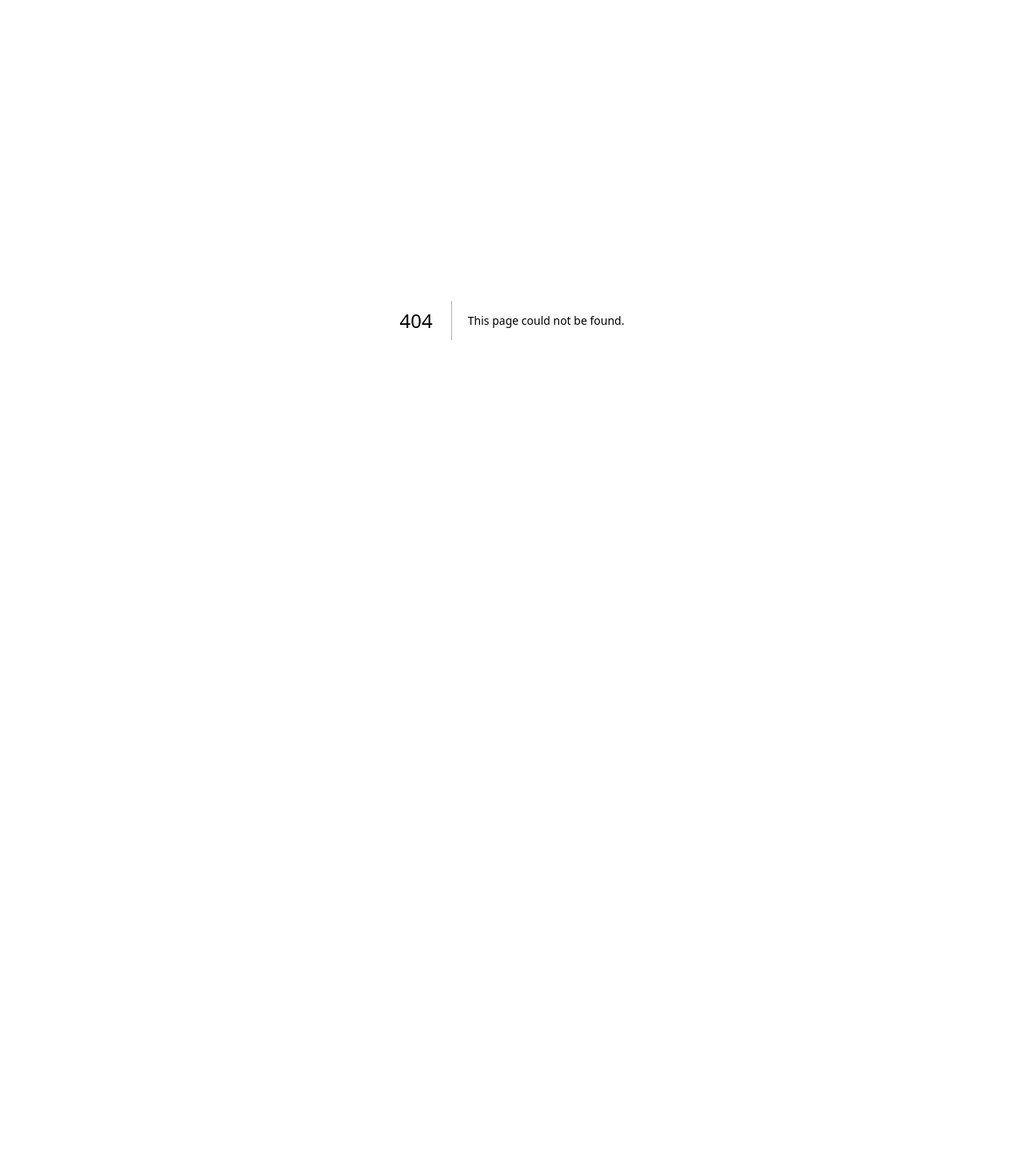
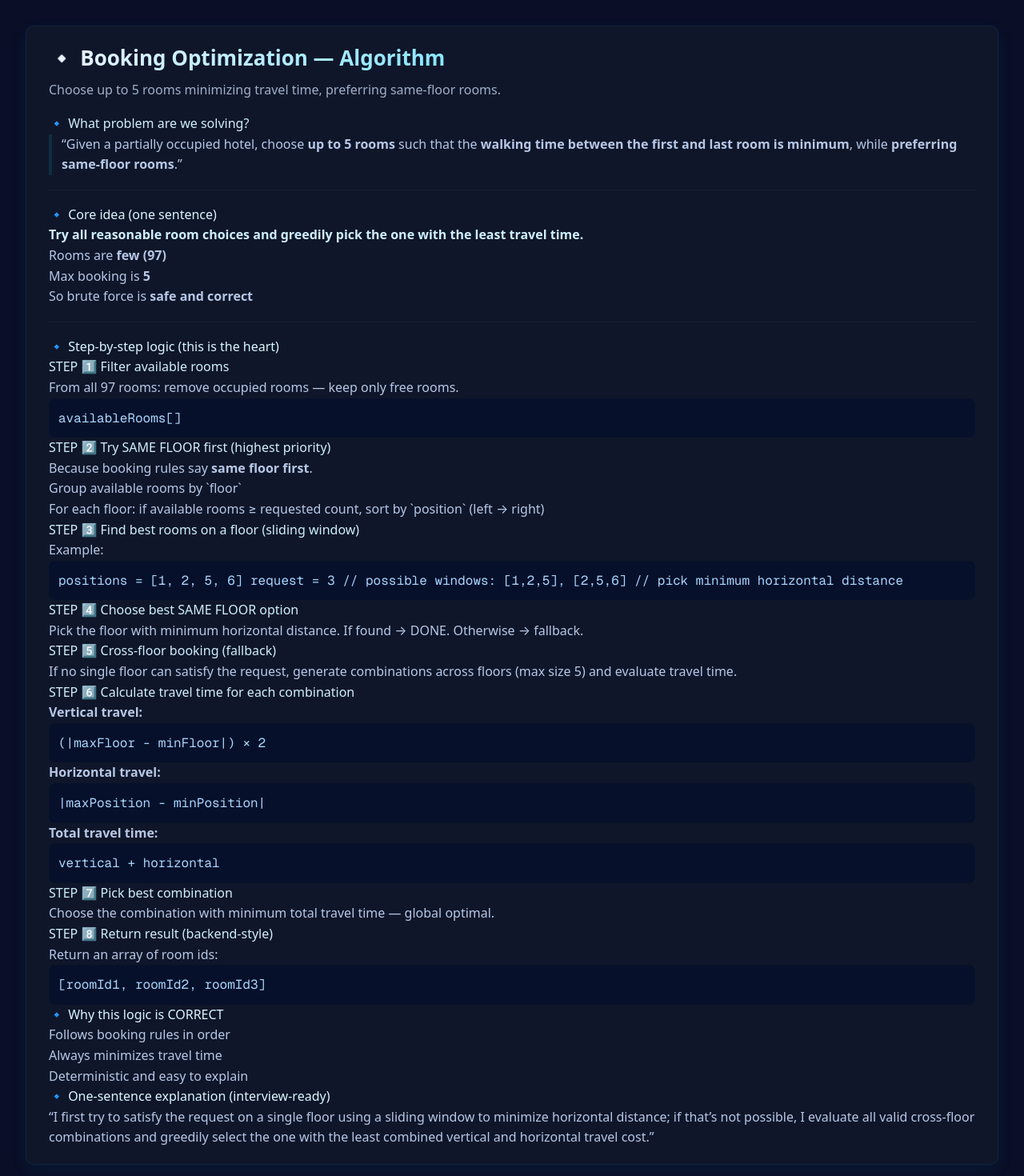
Before and after one commit to Janakiraman1021/HotesReservationSystem, a Next.js app: page /algorithm in a window 1280 px wide. Before the commit this address had no page. Shown: the top 1470 px of the page at 80% size. Before the commit the page ends 800 px from the top, so only its background shows below. Built offline with nearby package versions, Linux system fonts and the light colour scheme.

Commit message:
Add algorithm page and update layout metadata
- Introduced a new AlgorithmPage component with detailed booking optimization logic.
- Updated layout metadata to reflect the correct app title and description.
- Added a link to view the algorithm from the main app page.

```diff
--- /dev/null
+++ b/app/algorithm/page.jsx
@@ -0,0 +1,113 @@
+'use client';
+
+import React from 'react';
+
+export default function AlgorithmPage() {
+  return (
+    <div
+      style={{
+        minHeight: '100vh',
+        backgroundColor: '#0a0e27',
+        color: '#f0f4ff',
+        fontFamily: 'system-ui, -apple-system, sans-serif',
+        padding: '32px',
+      }}
+    >
+      <div style={{
+        backgroundColor: '#0f1629',
+        padding: '20px 28px',
+        borderRadius: '10px',
+        border: '1px solid rgba(0,212,255,0.08)',
+        boxShadow: '0 8px 24px rgba(0,212,255,0.06)'
+      }}>
+        <h1 style={{
+          margin: 0,
+          fontSize: '26px',
+          fontWeight: 700,
+          background: 'linear-gradient(135deg, #f0f4ff 0%, #00d4ff 100%)',
+          WebkitBackgroundClip: 'text',
+          WebkitTextFillColor: 'transparent',
+          backgroundClip: 'text',
+        }}>🔹 Booking Optimization — Algorithm</h1>
+        <p style={{ color: '#a0afc9', marginTop: '8px', marginBottom: '18px' }}>Choose up to 5 rooms minimizing travel time, preferring same-floor rooms.</p>
+
+        <article style={{ lineHeight: 1.6 }}>
+          <section>
+            <h2 style={{ color: '#cfefff' }}>🔹 What problem are we solving?</h2>
+            <blockquote style={{ color: '#b6c7e6', borderLeft: '4px solid rgba(0,212,255,0.12)', paddingLeft: '12px' }}>
+              “Given a partially occupied hotel, choose <strong>up to 5 rooms</strong> such that the <strong>walking time between the first and last room is minimum</strong>, while <strong>preferring same-floor rooms</strong>.”
+            </blockquote>
+          </section>
+
+          <hr style={{ border: 'none', borderTop: '1px solid rgba(255,255,255,0.04)', margin: '18px 0' }} />
+
+          <section>
+            <h3 style={{ color: '#d9f7ff' }}>🔹 Core idea (one sentence)</h3>
+            <p style={{ color: '#cfefff' }}><strong>Try all reasonable room choices and greedily pick the one with the least travel time.</strong></p>
+            <ul style={{ color: '#b6c7e6' }}>
+              <li>Rooms are <strong>few (97)</strong></li>
+              <li>Max booking is <strong>5</strong></li>
+              <li>So brute force is <strong>safe and correct</strong></li>
+            </ul>
+          </section>
+
+          <hr style={{ border: 'none', borderTop: '1px solid rgba(255,255,255,0.04)', margin: '18px 0' }} />
+
+          <section>
+            <h3 style={{ color: '#d9f7ff' }}>🔹 Step-by-step logic (this is the heart)</h3>
+
+            <h4 style={{ color: '#cfefff' }}>STEP 1️⃣ Filter available rooms</h4>
+            <p style={{ color: '#b6c7e6' }}>From all 97 rooms: remove occupied rooms — keep only free rooms.</p>
+            <pre style={{ background: '#07102a', padding: '12px', borderRadius: '8px', overflowX: 'auto', color: '#a9d6ff' }}><code>availableRooms[]</code></pre>
+
+            <h4 style={{ color: '#cfefff' }}>STEP 2️⃣ Try SAME FLOOR first (highest priority)</h4>
+            <p style={{ color: '#b6c7e6' }}>Because booking rules say <strong>same floor first</strong>.</p>
+            <ol style={{ color: '#b6c7e6' }}>
+              <li>Group available rooms by `floor`</li>
+              <li>For each floor: if available rooms ≥ requested count, sort by `position` (left → right)</li>
+            </ol>
+
+            <h4 style={{ color: '#cfefff' }}>STEP 3️⃣ Find best rooms on a floor (sliding window)</h4>
+            <p style={{ color: '#b6c7e6' }}>Example:</p>
+            <pre style={{ background: '#07102a', padding: '12px', borderRadius: '8px', overflowX: 'auto', color: '#a9d6ff' }}><code>positions = [1, 2, 5, 6]
+request = 3
+// possible windows: [1,2,5], [2,5,6]
+// pick minimum horizontal distance
+</code></pre>
+
+            <h4 style={{ color: '#cfefff' }}>STEP 4️⃣ Choose best SAME FLOOR option</h4>
+            <p style={{ color: '#b6c7e6' }}>Pick the floor with minimum horizontal distance. If found → DONE. Otherwise → fallback.</p>
+
+            <h4 style={{ color: '#cfefff' }}>STEP 5️⃣ Cross-floor booking (fallback)</h4>
+            <p style={{ color: '#b6c7e6' }}>If no single floor can satisfy the request, generate combinations across floors (max size 5) and evaluate travel time.</p>
+
+            <h4 style={{ color: '#cfefff' }}>STEP 6️⃣ Calculate travel time for each combination</h4>
+            <p style={{ color: '#b6c7e6' }}><strong>Vertical travel:</strong></p>
+            <pre style={{ background: '#07102a', padding: '12px', borderRadius: '8px', overflowX: 'auto', color: '#a9d6ff' }}><code>(|maxFloor - minFloor|) × 2</code></pre>
+            <p style={{ color: '#b6c7e6' }}><strong>Horizontal travel:</strong></p>
+            <pre style={{ background: '#07102a', padding: '12px', borderRadius: '8px', overflowX: 'auto', color: '#a9d6ff' }}><code>|maxPosition - minPosition|</code></pre>
+            <p style={{ color: '#b6c7e6' }}><strong>Total travel time:</strong></p>
+            <pre style={{ background: '#07102a', padding: '12px', borderRadius: '8px', overflowX: 'auto', color: '#a9d6ff' }}><code>vertical + horizontal</code></pre>
+
+            <h4 style={{ color: '#cfefff' }}>STEP 7️⃣ Pick best combination</h4>
+            <p style={{ color: '#b6c7e6' }}>Choose the combination with minimum total travel time — global optimal.</p>
+
+            <h4 style={{ color: '#cfefff' }}>STEP 8️⃣ Return result (backend-style)</h4>
+            <p style={{ color: '#b6c7e6' }}>Return an array of room ids:</p>
+            <pre style={{ background: '#07102a', padding: '12px', borderRadius: '8px', overflowX: 'auto', color: '#a9d6ff' }}><code>[roomId1, roomId2, roomId3]</code></pre>
+
+            <h3 style={{ color: '#d9f7ff' }}>🔹 Why this logic is CORRECT</h3>
+            <ul style={{ color: '#b6c7e6' }}>
+              <li>Follows booking rules in order</li>
+              <li>Always minimizes travel time</li>
+              <li>Deterministic and easy to explain</li>
+            </ul>
+
+            <h3 style={{ color: '#d9f7ff' }}>🔹 One-sentence explanation (interview-ready)</h3>
+            <p style={{ color: '#b6c7e6' }}>“I first try to satisfy the request on a single floor using a sliding window to minimize horizontal distance; if that’s not possible, I evaluate all valid cross-floor combinations and greedily select the one with the least combined vertical and horizontal travel cost.”</p>
+          </section>
+        </article>
+      </div>
+    </div>
+  );
+}
--- a/app/app.jsx
+++ b/app/app.jsx
@@ -4,6 +4,7 @@ import { useState, useMemo } from 'react';
 import toast, { Toaster } from 'react-hot-toast';
 import { Controls } from '@/components/Controls';
 import { HotelView } from '@/components/HotelView';
+import Link from 'next/link';
 import { allocateRooms } from '@/utils/bookingEngine';
 import { randomizeOccupancy } from '@/utils/randomize';
 
@@ -141,7 +142,7 @@ export default function App() {
           WebkitTextFillColor: 'transparent',
           backgroundClip: 'text',
         }}>
-          ⬢ HOTEL RESERVATION SYSTEM
+           HOTEL RESERVATION SYSTEM
         </h1>
         <p style={{
           margin: '8px 0 0 0',
@@ -149,8 +150,20 @@ export default function App() {
           color: '#a0afc9',
           letterSpacing: '0.5px',
         }}>
-          97 Total Rooms Across 10 Floors │ Advanced Booking Engine
+          97 Total Rooms Across 10 Floors │ Advanced Booking Engine | DSA
         </p>
+        <div style={{ marginTop: 12 }}>
+          <Link href="/algorithm">
+            <button style={{
+              background: '#ff4d4f',
+              color: '#fff',
+              border: 'none',
+              padding: '8px 12px',
+              borderRadius: '8px',
+              cursor: 'pointer'
+            }}>View Algorithm</button>
+          </Link>
+        </div>
       </div>
 
       <Controls
--- a/app/layout.tsx
+++ b/app/layout.tsx
@@ -7,26 +7,9 @@ const _geist = Geist({ subsets: ["latin"] });
 const _geistMono = Geist_Mono({ subsets: ["latin"] });
 
 export const metadata: Metadata = {
-  title: 'v0 App',
-  description: 'Created with v0',
-  generator: 'v0.app',
-  icons: {
-    icon: [
-      {
-        url: '/icon-light-32x32.png',
-        media: '(prefers-color-scheme: light)',
-      },
-      {
-        url: '/icon-dark-32x32.png',
-        media: '(prefers-color-scheme: dark)',
-      },
-      {
-        url: '/icon.svg',
-        type: 'image/svg+xml',
-      },
-    ],
-    apple: '/apple-icon.png',
-  },
+  title: 'Hotel Booking App',
+  description: 'Hotel Booking App',
+  generator: 'Hotel Booking App',
 }
 
 export default function RootLayout({
```
